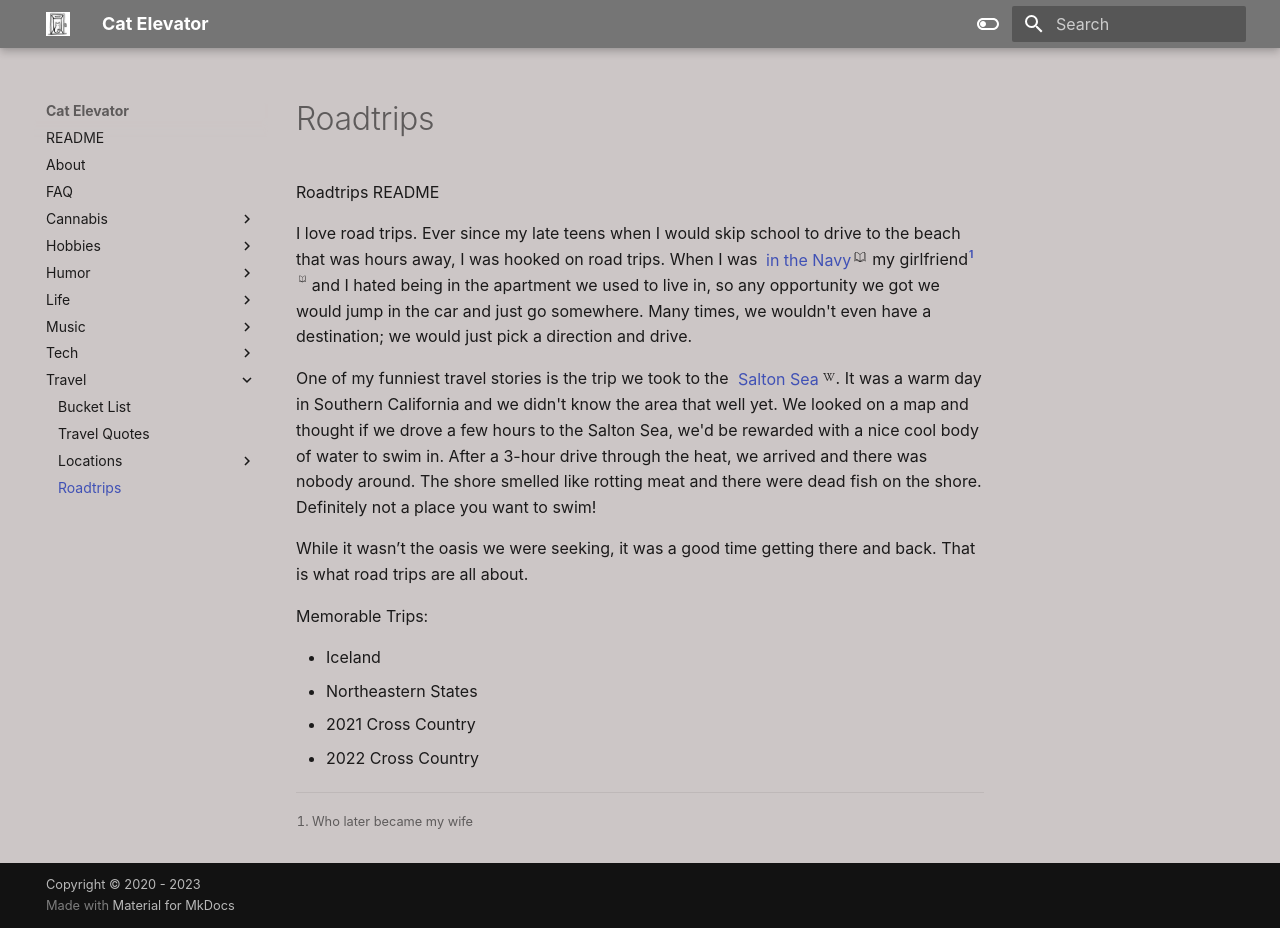
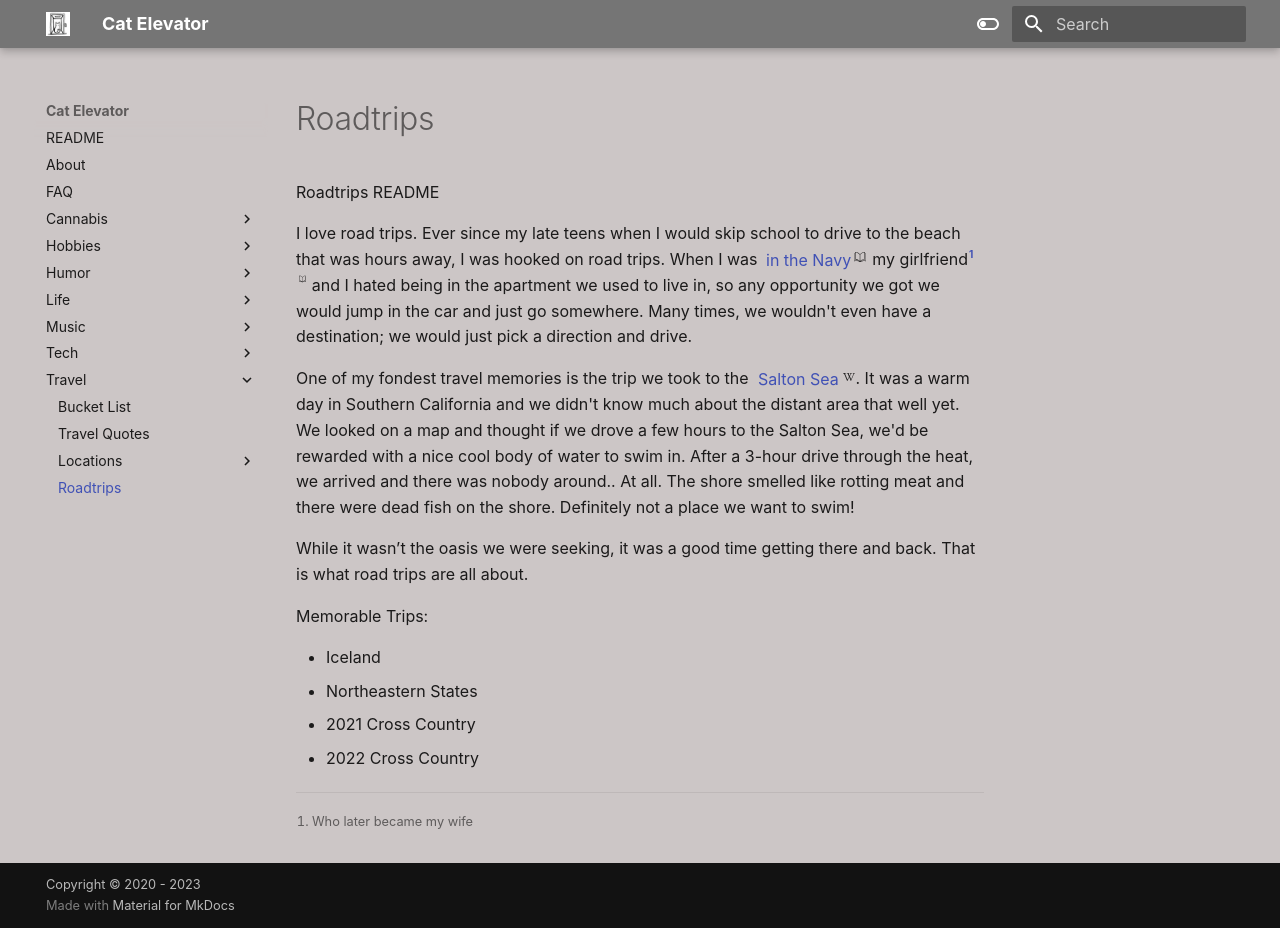
Before and after one commit to los7key/garden, an MkDocs documentation site: the page built from docs/travel/roadtrips/README.md, in a window 1280 px wide and 928 px high. Built offline with MkDocs 1.6.1 and Material for MkDocs 9.7.7, drawn with Linux system fonts in a browser that asks for light colours; some web fonts are replaced.

Commit message:
Roadtrip README update

```diff
--- a/docs/travel/roadtrips/README.md
+++ b/docs/travel/roadtrips/README.md
@@ -3,13 +3,13 @@
 title:  Roadtrips README
 description: Roadtrips README
 date: 2023-03-26
-Last Updated: 2023-03-26
+Last Updated: 2023-04-02
 ---
 Roadtrips README
 
 I love road trips.  Ever since my late teens when I would skip school to drive to the beach that was hours away, I was hooked on road trips.  When I was &nbsp;<a href="/life/in-the-navy/" class="hvr-wobble-skew">in the Navy</a> my girlfriend[^1] and I hated being in the apartment we used to live in, so any opportunity we got we would jump in the car and just go somewhere.  Many times, we wouldn't even have a destination; we would just pick a direction and drive.
 
-One of my funniest travel stories is the trip we took to the &nbsp;<a href="https://en.wikipedia.org/wiki/Salton_Sea" class="hvr-wobble-skew">Salton Sea</a>.  It was a warm day in Southern California and we didn't know the area that well yet.  We looked on a map and thought if we drove a few hours to the Salton Sea, we'd be rewarded with a nice cool body of water to swim in.  After a 3-hour drive through the heat, we arrived and there was nobody around.  The shore smelled like rotting meat and there were dead fish on the shore.  Definitely not a place you want to swim!
+One of my fondest travel memories is the trip we took to the &nbsp;<a href="https://en.wikipedia.org/wiki/Salton_Sea" class="hvr-wobble-skew">Salton Sea</a>.  It was a warm day in Southern California and we didn't know much about the distant area that well yet.  We looked on a map and thought if we drove a few hours to the Salton Sea, we'd be rewarded with a nice cool body of water to swim in.  After a 3-hour drive through the heat, we arrived and there was nobody around.. At all. The shore smelled like rotting meat and there were dead fish on the shore.  Definitely not a place we want to swim!
 
 While it wasn’t the oasis we were seeking, it was a good time getting there and back.  That is what road trips are all about.
 
```
